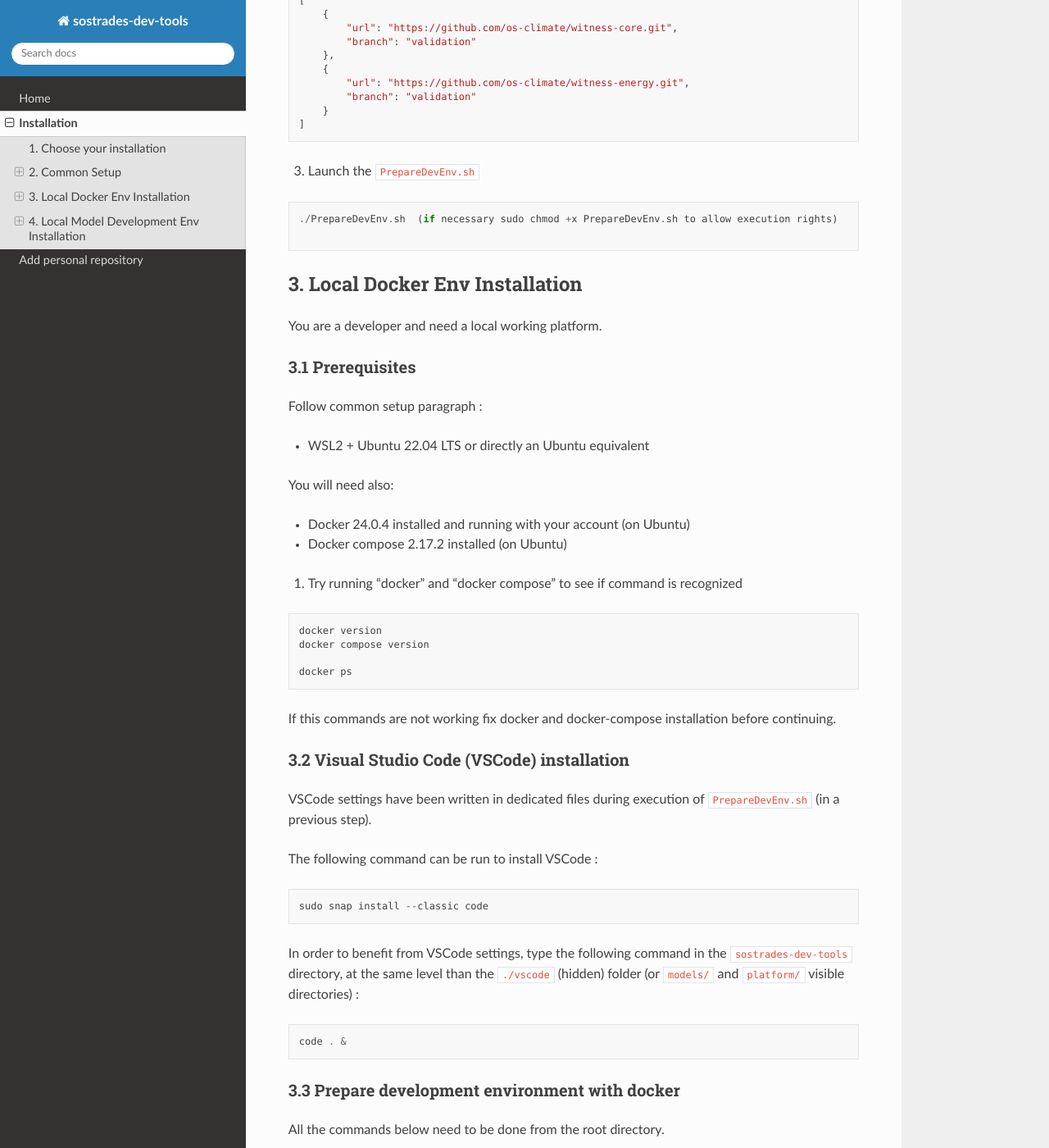
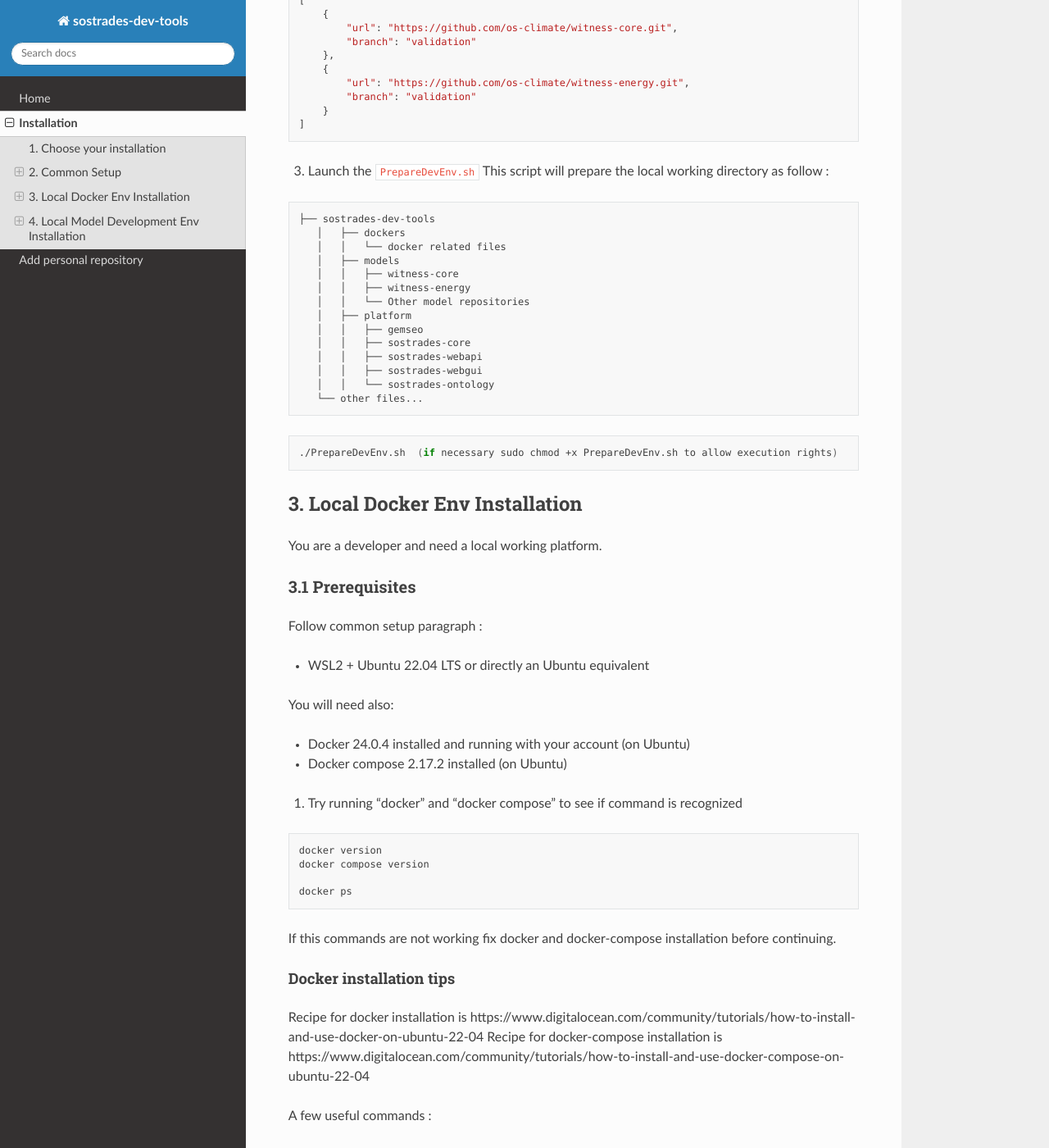
Before and after one commit to os-climate/sostrades-dev-tools, a Sphinx documentation site: the page built from docs/source/installation.md, in a window 1280 px wide and 1400 px high, scrolled down 3222 px. Shown: the whole window at 82% size. Built offline with Sphinx 7.4.7 and the Read the Docs theme 2.0.0, drawn with Linux system fonts in a browser that asks for light colours; some of the changed text lies outside the part shown.

Commit message:
Added docker installation tips

````diff
--- a/docs/source/installation.md
+++ b/docs/source/installation.md
@@ -96,7 +96,26 @@
 ]
 ```
 3. Launch the `PrepareDevEnv.sh`
+This script will prepare the local working directory as follow :
+
 ```
+├── sostrades-dev-tools
+   │   ├── dockers
+   │   │   └── docker related files
+   │   ├── models
+   │   │   ├── witness-core
+   │   │   ├── witness-energy
+   │   │   └── Other model repositories
+   │   ├── platform
+   │   │   ├── gemseo
+   │   │   ├── sostrades-core
+   │   │   ├── sostrades-webapi
+   │   │   ├── sostrades-webgui
+   │   │   └── sostrades-ontology
+   └── other files...
+```
+
+```bash
 ./PrepareDevEnv.sh  (if necessary sudo chmod +x PrepareDevEnv.sh to allow execution rights)
 
 ```
@@ -126,6 +145,24 @@
 ```
 
  If this commands are not working fix docker and docker-compose installation before continuing.
+
+#### Docker installation tips
+Recipe for docker installation is https://www.digitalocean.com/community/tutorials/how-to-install-and-use-docker-on-ubuntu-22-04
+Recipe for docker-compose installation is https://www.digitalocean.com/community/tutorials/how-to-install-and-use-docker-compose-on-ubuntu-22-04
+
+A few useful commands :
+* `sudo usermod -aG docker ${USER}` to add user to docker group
+* `sudo service docker start` to start docker service
+* `sudo service docker status` to check docker status
+* Check ip tables
+```
+sudo update-alternatives --config iptables
+
+(choose 1 legacy uptables)
+
+sudo service docker stop
+sudo service docker start
+```
 
 ### 3.2 Visual Studio Code (VSCode) installation
 VSCode settings have been written in dedicated files during execution of `PrepareDevEnv.sh` (in a previous step).
````
